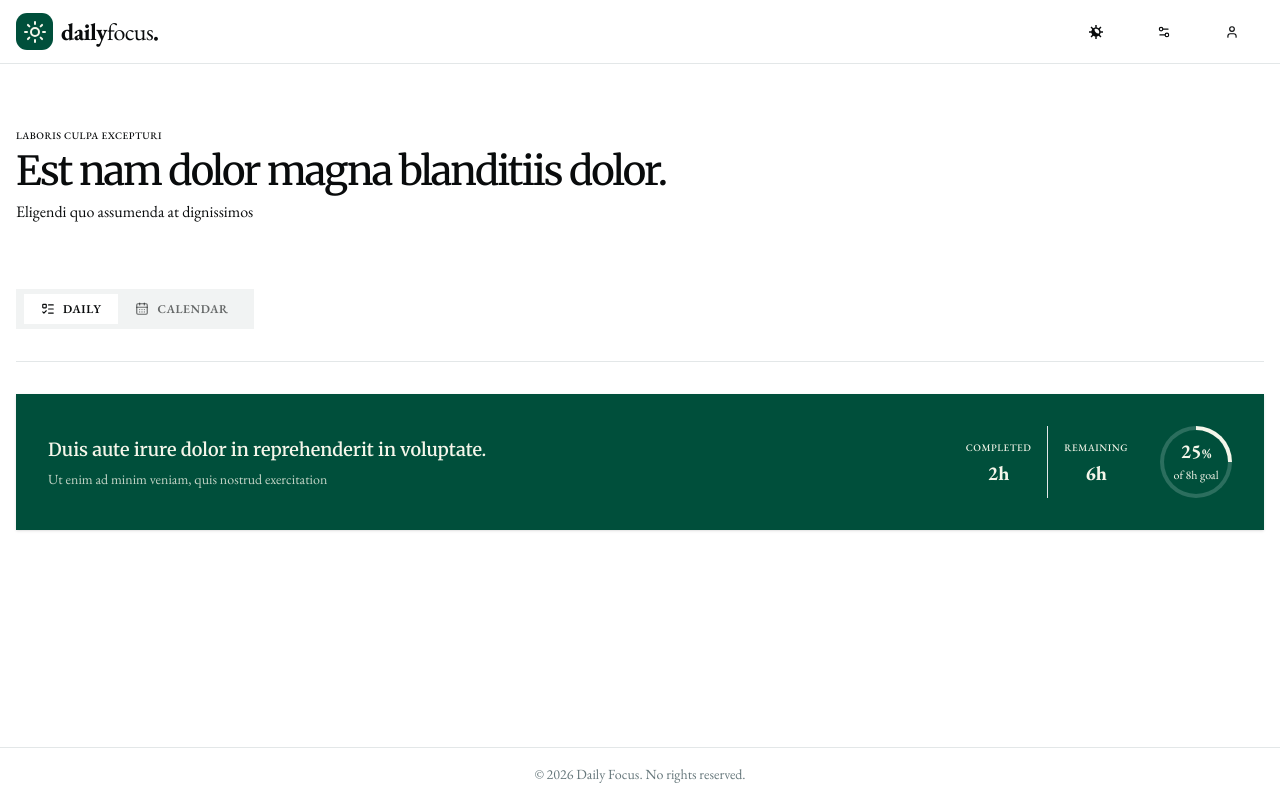
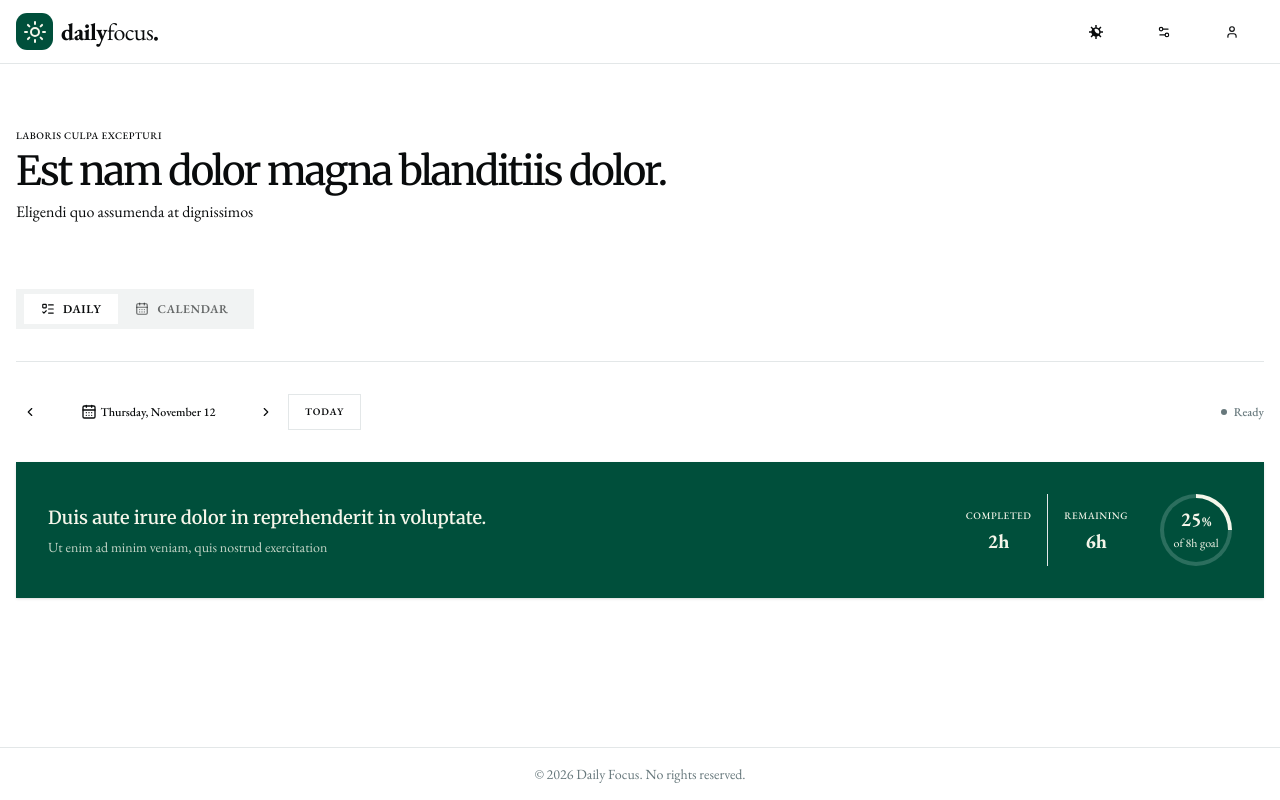
Before and after one commit to dsazuwa/daily-focus, a Next.js app: page / in a window 1280 px wide. Built offline with nearby package versions, Linux system fonts and the light colour scheme.

Commit message:
feat: add daily date bar and save status UI

```diff
--- a/app/page.tsx
+++ b/app/page.tsx
@@ -32,14 +32,14 @@ export default function Home() {
 
           <TabsContent
             value='daily-view'
-            className='border-border pt-uniform-half flex-1 border-t border-solid'
+            className='border-border pt-uniform-half gap-uniform-half flex flex-col border-t border-solid'
           >
             <DailyView />
           </TabsContent>
 
           <TabsContent
             value='calendar-view'
-            className='border-border pt-uniform-half flex-1 border-t border-solid'
+            className='border-border pt-uniform-half gap-uniform-half flex flex-col border-t border-solid'
           >
             <CalendarView />
           </TabsContent>
--- /dev/null
+++ b/components/daily-view/day-bar.tsx
@@ -0,0 +1,48 @@
+import CalendarDays from 'lucide-react/icons/calendar-days';
+import ChevronLeft from 'lucide-react/icons/chevron-left';
+import ChevronRight from 'lucide-react/icons/chevron-right';
+
+import SaveStatus from '../save-status';
+import { Button } from '../ui/button';
+
+export default function DayBar() {
+  const date = new Date().toLocaleDateString(undefined, {
+    weekday: 'long',
+    month: 'long',
+    day: 'numeric',
+  });
+
+  return (
+    <div className='flex flex-wrap items-center justify-between gap-2'>
+      <div className='flex w-full flex-wrap items-center gap-2 max-sm:justify-between sm:w-auto sm:flex-1'>
+        <div
+          role='group'
+          aria-label='Date navigation'
+          className='flex items-center gap-2 max-sm:flex-1'
+        >
+          <Button type='button' variant='ghost' size='icon-xs' aria-label='Previous Day'>
+            <ChevronLeft aria-hidden='true' />
+          </Button>
+
+          <time
+            aria-live='polite'
+            className='flex items-center justify-center gap-1 self-stretch px-1 text-center text-xs font-medium tabular-nums select-none max-sm:flex-1 sm:min-w-48'
+          >
+            <CalendarDays className='size-4 shrink-0' aria-hidden='true' />
+            <span>{date}</span>
+          </time>
+
+          <Button type='button' variant='ghost' size='icon-xs' aria-label='Next Day'>
+            <ChevronRight aria-hidden='true' />
+          </Button>
+        </div>
+
+        <Button type='button' variant='outline' size='sm' className='text-xxs'>
+          Today
+        </Button>
+      </div>
+
+      <SaveStatus />
+    </div>
+  );
+}
--- a/components/daily-view/index.tsx
+++ b/components/daily-view/index.tsx
@@ -1,8 +1,11 @@
+import DayBar from './day-bar';
 import ProgressCard from './progress-card';
 
 export default function DailyView() {
   return (
     <>
+      <DayBar />
+
       <ProgressCard />
     </>
   );
--- /dev/null
+++ b/components/save-status.tsx
@@ -0,0 +1,48 @@
+import CloudCheck from 'lucide-react/icons/cloud-check';
+import LoaderCircle from 'lucide-react/icons/loader-circle';
+
+type SaveState = 'saving' | 'saved' | 'idle';
+
+const STATUS_CONFIG: Record<SaveState, { icon: React.ReactNode; label: string }> = {
+  saving: {
+    icon: <LoaderCircle className='size-3 animate-spin' aria-hidden='true' />,
+    label: 'Saving...',
+  },
+  saved: {
+    icon: <CloudCheck className='size-3' aria-hidden='true' />,
+    label: 'All changes saved',
+  },
+  idle: {
+    icon: (
+      <span className='grid size-3 place-content-center' aria-hidden='true'>
+        <span className='bg-muted-foreground size-1.5 rounded-full' />
+      </span>
+    ),
+    label: 'Ready',
+  },
+};
+
+function getSaveState(isSaving: boolean, hasSavedChanges: boolean): SaveState {
+  if (isSaving) return 'saving';
+  if (hasSavedChanges) return 'saved';
+  return 'idle';
+}
+
+export default function SaveStatus() {
+  const isSaving = false;
+  const hasSavedChanges = false;
+
+  const status = getSaveState(isSaving, hasSavedChanges);
+  const { icon, label } = STATUS_CONFIG[status];
+
+  return (
+    <div
+      role='status'
+      aria-live='polite'
+      className='text-muted-foreground text-xxs font-medium flex items-center gap-1 md:text-xs'
+    >
+      {icon}
+      <span>{label}</span>
+    </div>
+  );
+}
--- a/components/ui/button.tsx
+++ b/components/ui/button.tsx
@@ -25,8 +25,8 @@ const buttonVariants = cva(
         sm: 'h-9 gap-1 px-4 has-data-[icon=inline-end]:pr-3 has-data-[icon=inline-start]:pl-3',
         lg: 'h-11 gap-1.5 px-8 has-data-[icon=inline-end]:pr-5 has-data-[icon=inline-start]:pl-5',
         icon: 'size-10',
-        'icon-xs': "size-7 [&_svg:not([class*='size-'])]:size-3",
-        'icon-sm': 'size-9',
+        'icon-xs': "size-7 [&_svg:not([class*='size-'])]:size-3.5",
+        'icon-sm': "size-9 [&_svg:not([class*='size-'])]:size-4",
         'icon-lg': 'size-11',
       },
     },
```
